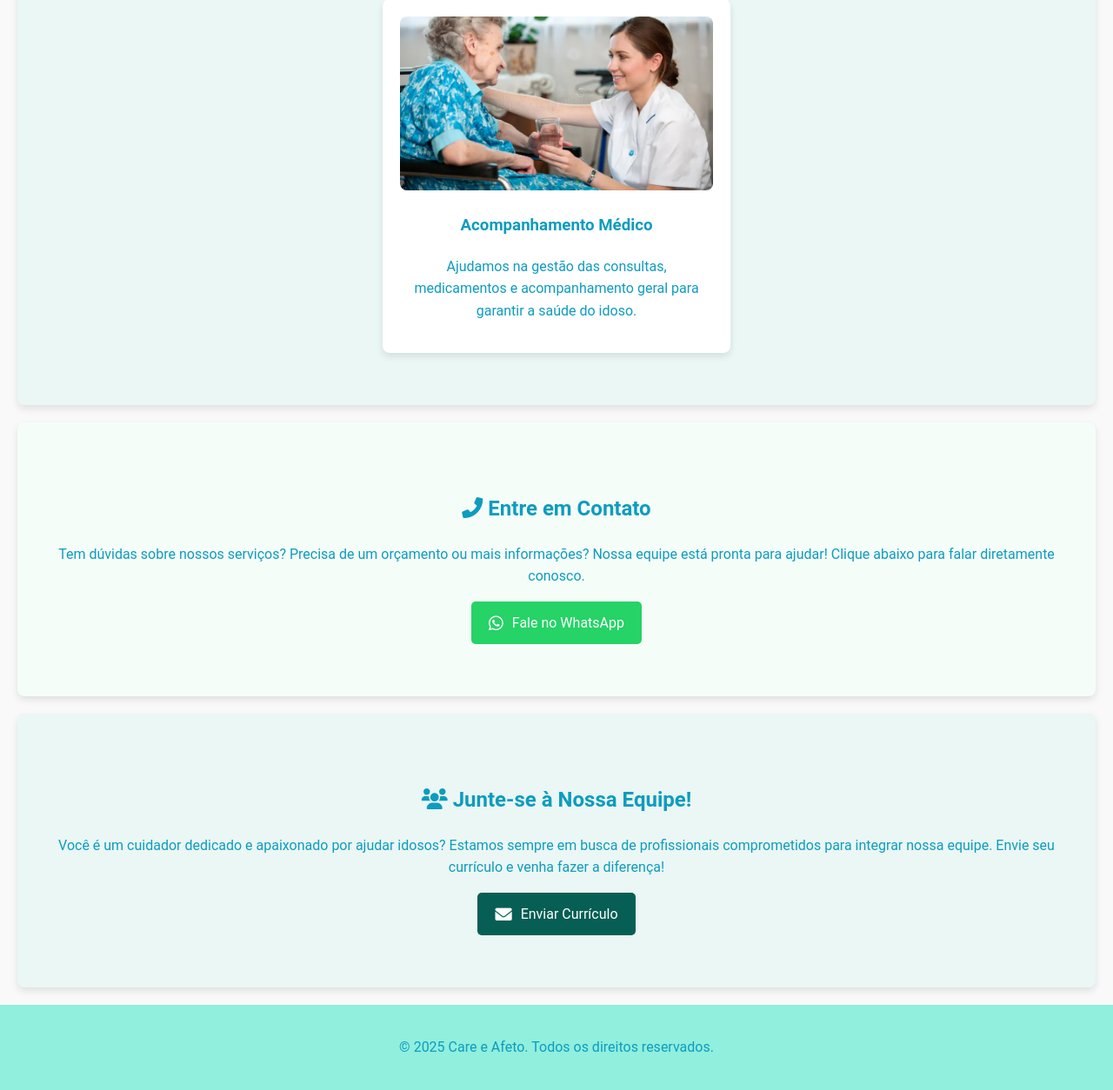
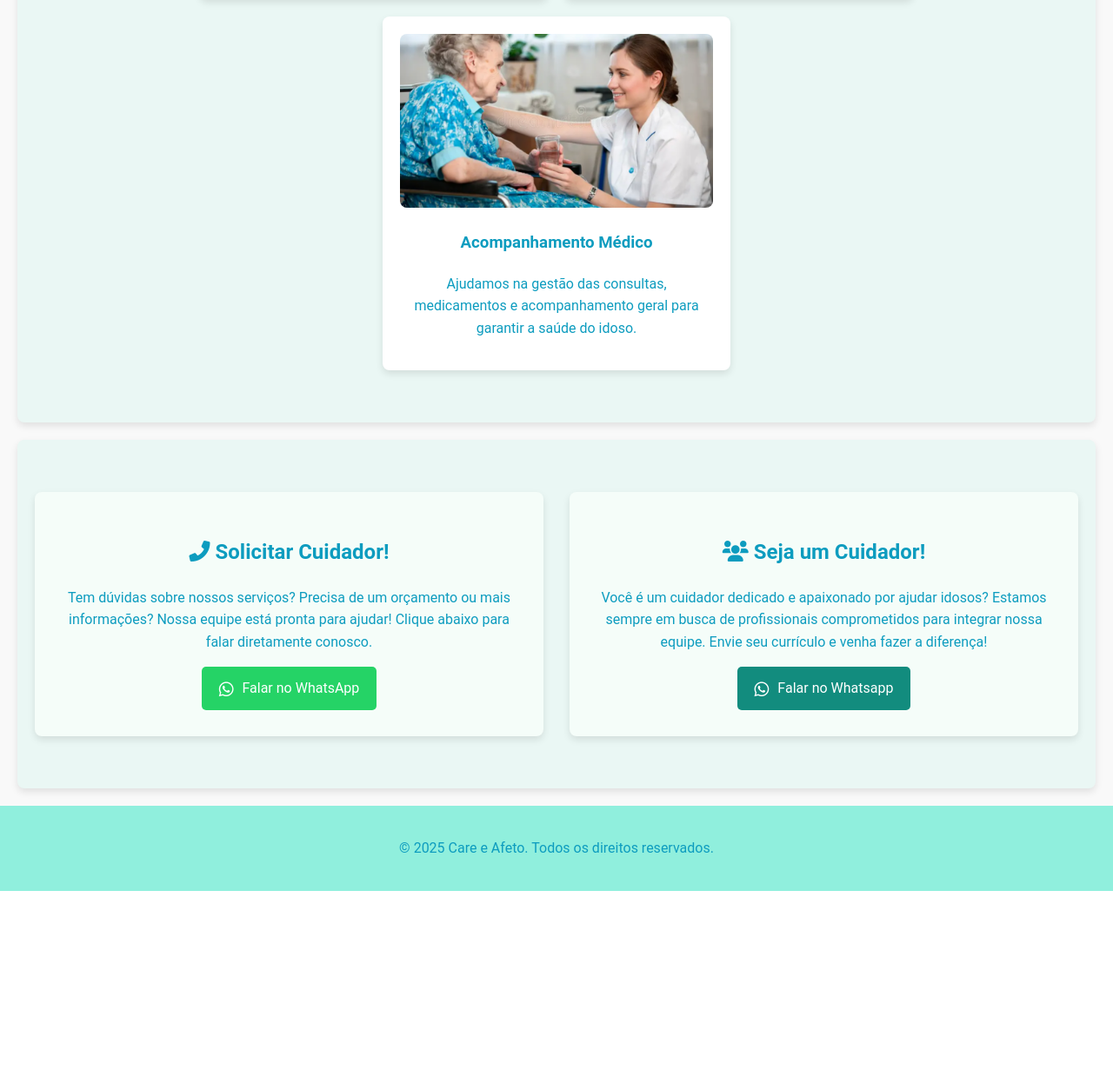
Before and after one commit to careeafeto/landing, a Flask app: page / in a window 1280 px wide. Shown: the part 1801-3055 px from the top of the page at 87% size. After the commit the page ends 2826 px from the top, so only its background shows below. Run offline with Flask 3, Linux system fonts and the light colour scheme; some web fonts are replaced.

Commit message:
update: contato into one section

```diff
--- a/static/styles.css
+++ b/static/styles.css
@@ -189,6 +191,28 @@ nav ul li a:hover {
     color: var(--cor-texto-subtitulo);
 }
 
+/* Seção Contato + Trabalhe Conosco */
+#contato-trabalho {
+    background-color: #eaf7f4;
+}
+
+.contact-work-wrapper {
+    display: flex;
+    justify-content: space-between;
+    gap: 30px;
+    text-align: center;
+    flex-wrap: wrap;
+}
+
+.contact-box,
+.work-box {
+    background-color: #f5fdf9;
+    padding: 30px;
+    border-radius: 8px;
+    box-shadow: 0 4px 8px rgba(0, 0, 0, 0.1);
+    flex: 1;
+    min-width: 300px;
+}
 
 
 #contato,
@@ -200,6 +224,7 @@ nav ul li a:hover {
 .email-button {
     display: inline-flex;
     align-items: center;
+    justify-content: center;
     background-color: #25D366;
     color: var(--cor-clara);
     padding: 12px 20px;
--- a/templates/index.html
+++ b/templates/index.html
@@ -18,8 +18,8 @@
             <ul>
                 <li><a href="#sobre">Sobre</a></li>
                 <li><a href="#servicos">Serviços</a></li>
-                <li><a href="#contato">Contato</a></li>
-                <li><a href="#trabalhe-conosco">Trabalhe conosco</a></li>
+                <li><a href="#contato">Solicitar Cuidador</a></li>
+                <li><a href="#contato">Seja um Cuidador!</a></li>
             </ul>
         </nav>
 
@@ -35,16 +35,17 @@
         </header>
 
         <section id="sobre" class="section">
-            <div class=" sobre-content">
+            <div class="sobre-content">
                 <img src="static/images/care.png" alt="Ícone de Cuidados" class="sobre-img">
                 <div class="sobre-texto">
-                    <h2 style="text-align: center;">Bem-vindo ao nosso serviço de cuidados!</h2>
-                    <p>Oferecemos cuidados especializados, personalizados e humanizados para idosos, garantindo conforto
-                        e
-                        segurança em todas as fases da vida. Nosso compromisso é proporcionar bem-estar físico e
-                        emocional.</p>
+                    <h2 style="text-align: center;">Cuidando com carinho, respeito e dedicação</h2>
+                    <p>Na <strong>Care e Afeto</strong>, acreditamos que cada paciente merece cuidado, atenção e
+                        acolhimento de qualidade. Nossa equipe de profissionais qualificados oferece assistência
+                        personalizada, promovendo bem-estar, segurança e qualidade de vida para aqueles que mais amamos.
+                    </p>
                 </div>
             </div>
+
         </section>
 
 
@@ -90,23 +91,32 @@
             </div>
         </section>
 
-        <section id="contato" class="section" style="background-color: #f5fdf9;">
-            <h2><i class="fas fa-phone-alt"></i> Entre em Contato</h2>
-            <p>Tem dúvidas sobre nossos serviços? Precisa de um orçamento ou mais informações?
-                Nossa equipe está pronta para ajudar! Clique abaixo para falar diretamente conosco.</p>
-            <a href="https://wa.me/5599999999999" target="_blank" class="whatsapp-button">
-                <i class="fab fa-whatsapp"></i> Fale no WhatsApp
-            </a>
-        </section>
+        <section id="contato" class="section" style="background-color: #eaf7f4;">
+            <div class="container">
+                <div class="contact-work-wrapper">
+                    <!-- Bloco de Contato -->
+                    <div class="contact-box">
+                        <h2><i class="fas fa-phone-alt"></i> Solicitar Cuidador!</h2>
+                        <p>Tem dúvidas sobre nossos serviços? Precisa de um orçamento ou mais informações? Nossa equipe
+                            está pronta para ajudar! Clique abaixo para falar diretamente conosco.</p>
+                        <a href="https://wa.me/5599999999999" target="_blank" class="whatsapp-button">
+                            <i class="fab fa-whatsapp"></i> Falar no WhatsApp
+                        </a>
+                    </div>
 
-        <section id="trabalhe-conosco" class="section" style="background-color: #eaf7f4;">
-            <h2><i class="fas fa-users"></i> Junte-se à Nossa Equipe!</h2>
-            <p>Você é um cuidador dedicado e apaixonado por ajudar idosos?
-                Estamos sempre em busca de profissionais comprometidos para integrar nossa equipe.
-                Envie seu currículo e venha fazer a diferença!</p>
-            <a href="mailto:trabalhe@careeafeto.com.br" class="whatsapp-button" style="background-color: #075E54;">
-                <i class="fas fa-envelope"></i> Enviar Currículo
-            </a>
+                    <!-- Bloco de Trabalhe Conosco -->
+                    <div class="work-box">
+                        <h2><i class="fas fa-users"></i> Seja um Cuidador!</h2>
+                        <p>Você é um cuidador dedicado e apaixonado por ajudar idosos? Estamos sempre em busca de
+                            profissionais comprometidos para integrar nossa equipe. Envie seu currículo e venha fazer a
+                            diferença!</p>
+                        <a href="https://wa.me/5599999999999" class="whatsapp-button"
+                            style="background-color: #128C7E;">
+                            <i class="fab fa-whatsapp"></i> Falar no Whatsapp
+                        </a>
+                    </div>
+                </div>
+            </div>
         </section>
     </div>
 
@@ -116,13 +126,13 @@
 
     <a href="https://wa.me/55219999999999" target="_blank" class="contato-flutuante">
         <i class="fab fa-whatsapp"></i>
-        <span>Chat</span>
+        <span>Solicitar Cuidador</span>
     </a>
 
     <a href="https://wa.me/55219999999999" target="_blank" class="trabalhe-conosco-flutuante"
         style="background-color: #075E54;">
-        <i class="fas fa-briefcase"></i>
-        <span>Junte-se</span>
+        <i class="fab fa-whatsapp"></i>
+        <span>Seja um Cuidador</span>
     </a>
 
 </body>
```
Also changed, not shown: other parts of static/styles.css (+35 -1 lines).
